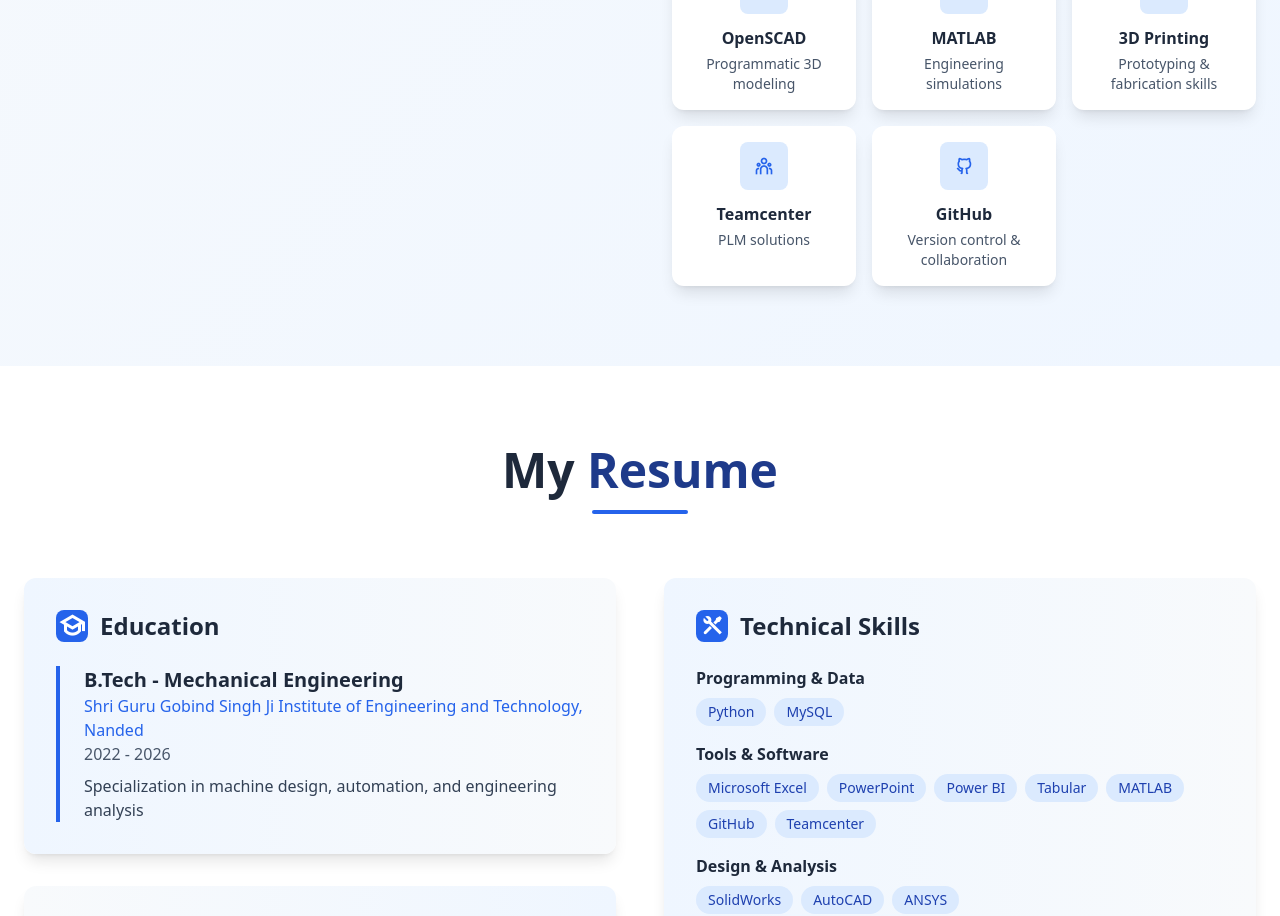
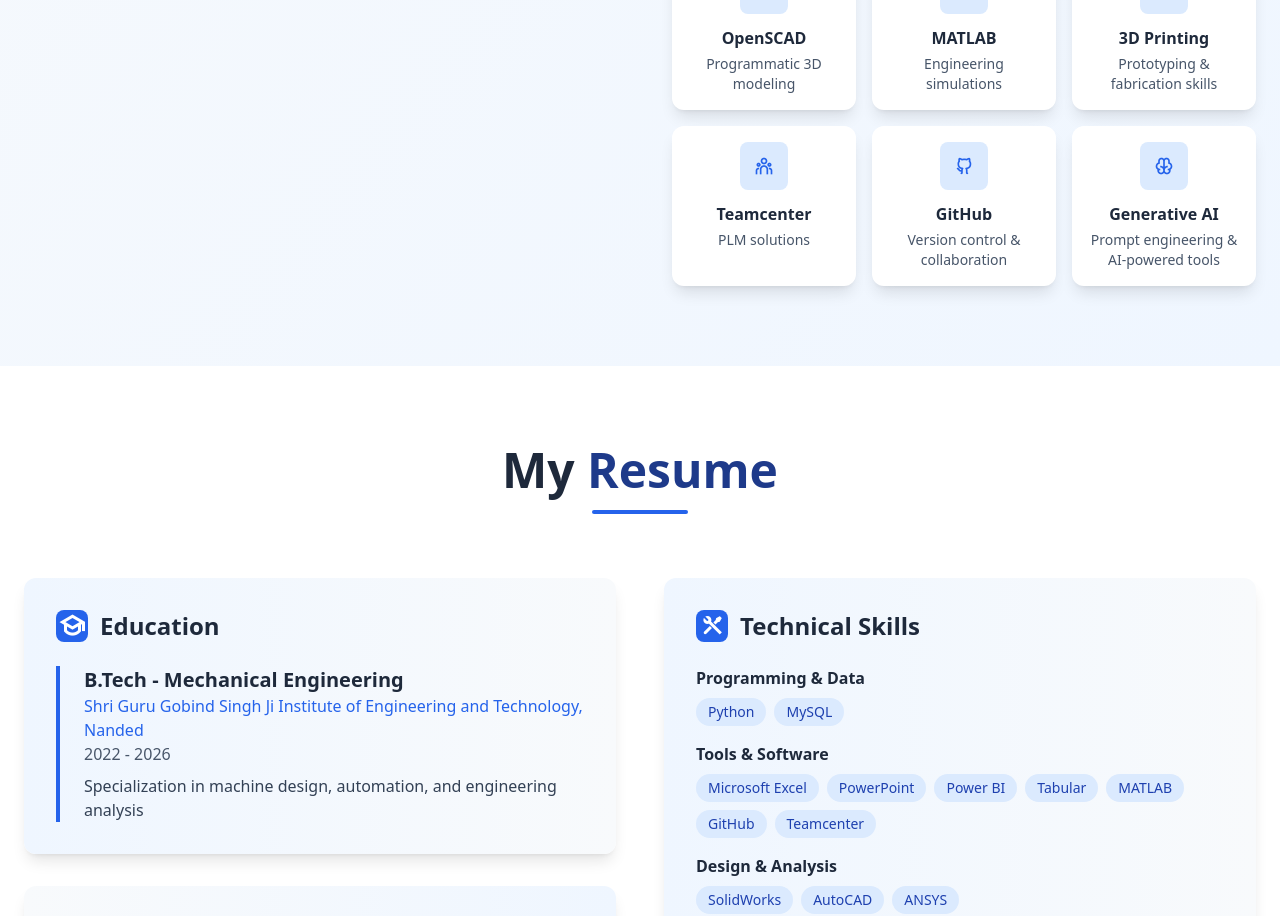
Before and after one commit to shivgite96/nextjs-portfolio, a Next.js app: page / in a window 1280 px wide. Shown: the part 1960-2876 px from the top of the page. Built offline with nearby package versions, Linux system fonts and the light colour scheme; some icons are missing.

Commit message:
Added Generative AI skill to portfolio

```diff
--- a/components/AboutSection.tsx
+++ b/components/AboutSection.tsx
@@ -43,7 +43,8 @@ export default function AboutSection() {
   { icon: 'ri-function-line', name: 'MATLAB', description: 'Engineering simulations' },
   { icon: 'ri-3d-line', name: '3D Printing', description: 'Prototyping & fabrication skills' },
   { icon: 'ri-team-line', name: 'Teamcenter', description: 'PLM solutions' },
-  { icon: 'ri-github-line', name: 'GitHub', description: 'Version control & collaboration' }
+  { icon: 'ri-github-line', name: 'GitHub', description: 'Version control & collaboration' },
+  {icon: 'ri-brain-line',name: 'Generative AI',description: 'Prompt engineering & AI-powered tools'}
 ];
 
 
```
